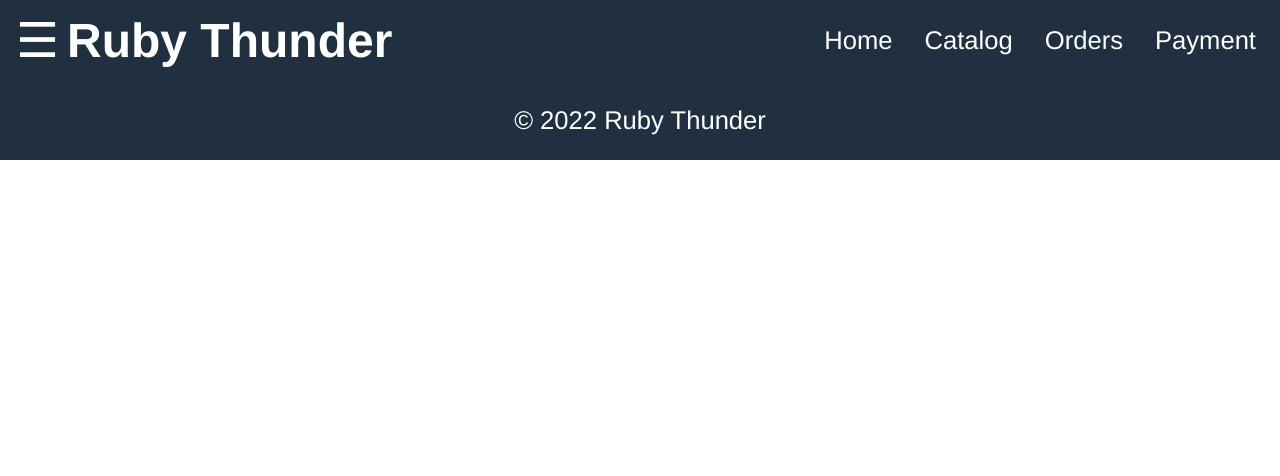
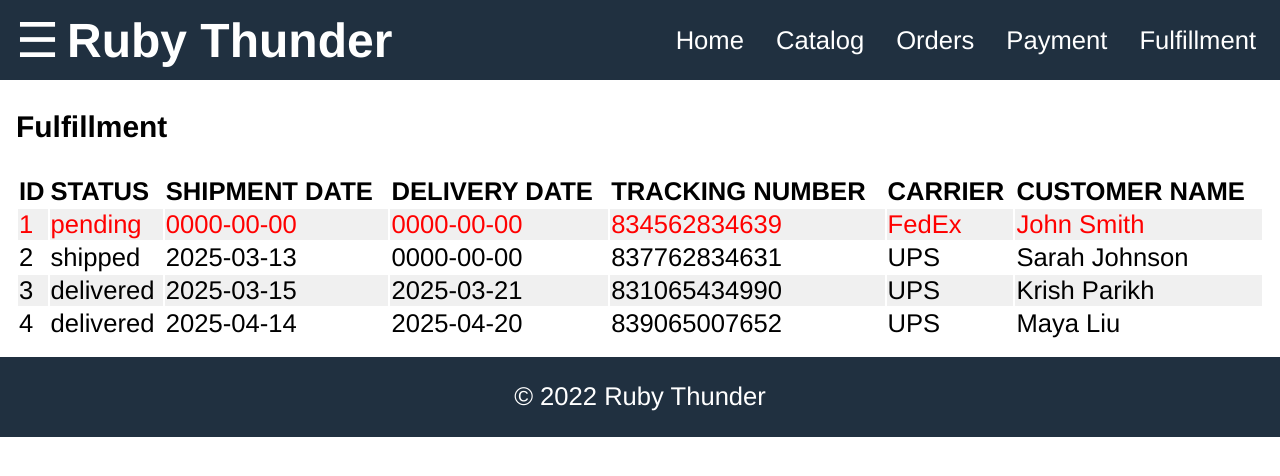
Before and after one commit to RUBY-THUNDER/ruby-thunder-web, a React (Create React App) app in the folder frontend/: page /fulfillment in a window 1280 px wide. Shown: the top 476 px of the page. Built offline with nearby package versions, Linux system fonts and the light colour scheme.

Commit message:
Added fulfillments page and data

```diff
--- a/frontend/src/App.tsx
+++ b/frontend/src/App.tsx
@@ -6,6 +6,8 @@ import Products from "./Products/Products";
 import Orders from './Orders/Orders'
 import OrderDetail from './Orders/OrderDetail'
 import PaymentScreen from './Payment/Payment';
+import Fulfillment from './Fulfillment/Fulfillment';
+import FulfillmentDetail from './Fulfillment/FulfillmentDetail'
 
 function App() {
   const openMenu = () => {
@@ -28,6 +30,7 @@ function App() {
                 <Link to="/catalog">Catalog</Link>
                 <Link to="/orders">Orders</Link>
                 <Link to="/payment">Payment</Link>
+                <Link to="/fulfillment">Fulfillment</Link>
             </div>
         </header>
         <aside className="sidebar">
@@ -50,6 +53,8 @@ function App() {
             <Route path="orders" element={<Orders />}></Route>
             <Route path="order/:id" element={<OrderDetail />}></Route>
             <Route path="payment" element={<PaymentScreen />}></Route>
+            <Route path="fulfillment" element={<Fulfillment />}></Route>
+            <Route path="fulfillment/:id" element={<FulfillmentDetail />}></Route>
           </Routes>
         </main>
         <footer className="footer">
--- /dev/null
+++ b/frontend/src/Fulfillment/Fulfillment.tsx
@@ -0,0 +1,48 @@
+import React from 'react';
+import { Link } from 'react-router-dom';
+import data from './data';
+
+function Fulfillment() {
+    return (
+        <div className="content content-margined">
+            <div className="fulfillment-header">
+                <h3>Fulfillment</h3>
+            </div>
+            <div className="fulfillment-list">
+                <table className="table">
+                    <thead>
+                        <tr>
+                            <th>ID</th>
+                            <th>STATUS</th>
+                            <th>SHIPMENT DATE</th>
+                            <th>DELIVERY DATE</th>
+                            <th>TRACKING NUMBER</th>
+                            <th>CARRIER</th>
+                            <th>CUSTOMER NAME</th>
+                        </tr>
+                    </thead>
+                    <tbody>
+                        {data.fulfillment.map((fulfillment) => (
+                            <tr
+                                key={fulfillment._id}
+                                style={{
+                                color: fulfillment.status === "pending" ? "red" : "inherit",
+                                }}
+                            >
+                                <td>{fulfillment._id}</td>
+                                <td>{fulfillment.status}</td>
+                                <td>{fulfillment.shipmentDate}</td>
+                                <td>{fulfillment.deliveryDate}</td>
+                                <td>{fulfillment.trackingNumber}</td>
+                                <td>{fulfillment.carrier}</td>
+                                <td>{fulfillment.customerName}</td>
+                            </tr>
+                        ))}
+                    </tbody>
+
+                </table>
+            </div>
+        </div>);
+};
+
+export default Fulfillment;
--- /dev/null
+++ b/frontend/src/Fulfillment/FulfillmentDetail.tsx
@@ -0,0 +1,15 @@
+import data from "./data"
+import { useParams } from 'react-router-dom'
+
+function FulfillmentDetail() {
+    const { id } = useParams<{ id: string}>();
+    const fulfillment = data.fulfillment.find((o) => o._id === parseInt(id as string));
+
+    return (
+        <div>
+            <h3>fulfillment name: {fulfillment?.customerName}</h3>
+        </div>
+    );
+}
+
+export default FulfillmentDetail;
--- /dev/null
+++ b/frontend/src/Fulfillment/data.tsx
@@ -0,0 +1,40 @@
+export default {
+    fulfillment: [{
+        _id: 1,
+        status: 'pending',
+        shipmentDate: '0000-00-00',
+        deliveryDate: '0000-00-00',
+        trackingNumber: '834562834639',
+        carrier: 'FedEx',
+        customerName: 'John Smith'
+    },
+    {
+        _id: 2,
+        status: 'shipped',
+        shipmentDate: '2025-03-13',
+        deliveryDate: '0000-00-00',
+        trackingNumber: '837762834631',
+        carrier: 'UPS',
+        customerName: 'Sarah Johnson'
+    },
+    {
+        _id: 3,
+        status: 'delivered',
+        shipmentDate: '2025-03-15',
+        deliveryDate: '2025-03-21',
+        trackingNumber: '831065434990',
+        carrier: 'UPS',
+        customerName: 'Krish Parikh'
+    },
+    {
+        _id: 4,
+        status: 'delivered',
+        shipmentDate: '2025-04-14',
+        deliveryDate: '2025-04-20',
+        trackingNumber: '839065007652',
+        carrier: 'UPS',
+        customerName: 'Maya Liu'
+    }
+
+    ]
+}
--- a/frontend/src/index.css
+++ b/frontend/src/index.css
@@ -147,6 +147,18 @@ a:hover {
     justify-content: space-between;
     align-items: flex-start;
 }
+.content-margined {
+    margin: 1rem;
+}
+.table {
+    width: 100%;
+}
+th {
+    text-align: left;
+}
+tbody > tr:nth-child(odd) {
+    background-color: #f0f0f0;
+}
 
 .checkout-steps {
     display: flex;
```
Also changed, not shown: 1 other file (tests, documents, lock files or other folders).
